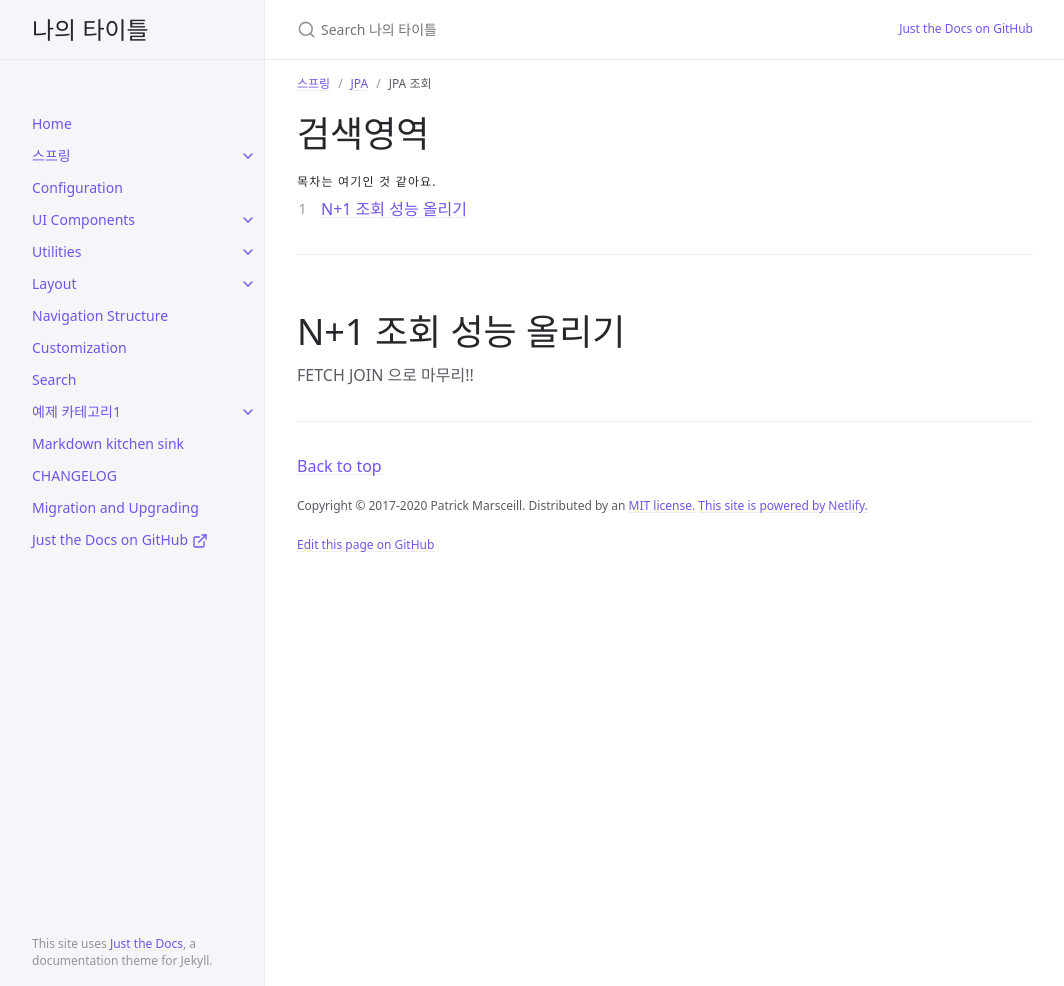
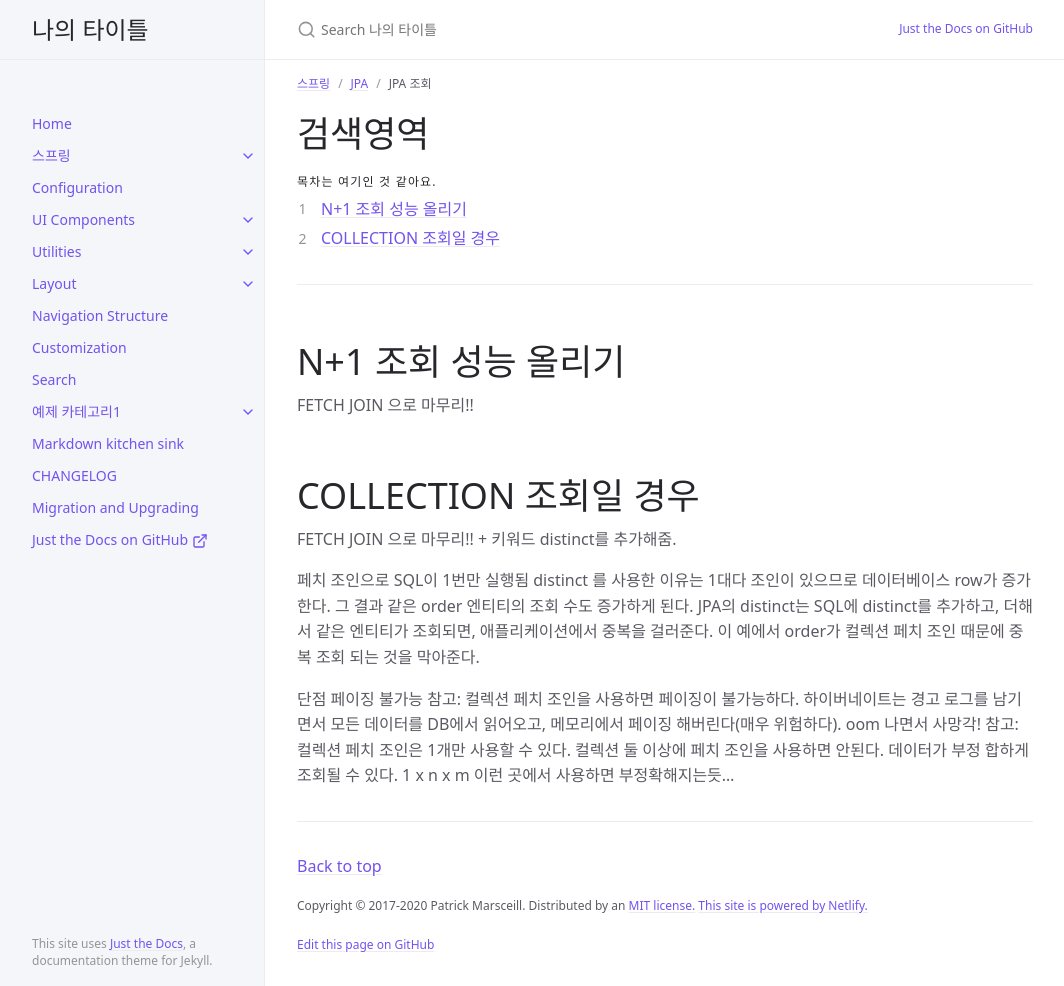
Before and after one commit to wlghks453/wlghks453.github.io, a Jekyll site: the page built from docs/spring/JPA-4.md, in a window 1280 px wide and 986 px high. Shown: the whole window, without its empty margins (107-1171 px from the left). Built offline with Jekyll 4.4.1, drawn with Linux system fonts in a browser that asks for light colours; cached includes are drawn as plain includes.

Commit message:
Update JPA-4.md

```diff
--- a/docs/spring/JPA-4.md
+++ b/docs/spring/JPA-4.md
@@ -21,3 +21,16 @@ nav_order: 4
 # N+1 조회 성능 올리기
 
 FETCH JOIN 으로 마무리!!
+
+# COLLECTION 조회일 경우
+
+FETCH JOIN 으로 마무리!! + 키워드 distinct를 추가해줌.
+
+페치 조인으로 SQL이 1번만 실행됨
+distinct 를 사용한 이유는 1대다 조인이 있으므로 데이터베이스 row가 증가한다. 그 결과 같은 order 엔티티의 조회 수도 증가하게 된다. JPA의 distinct는 SQL에 distinct를 추가하고,
+더해서 같은 엔티티가 조회되면, 애플리케이션에서 중복을 걸러준다. 이 예에서 order가 컬렉션 페치 조인 때문에 중복 조회 되는 것을 막아준다.
+
+단점
+페이징 불가능
+참고: 컬렉션 페치 조인을 사용하면 페이징이 불가능하다. 하이버네이트는 경고 로그를 남기면서 모든 데이터를 DB에서 읽어오고, 메모리에서 페이징 해버린다(매우 위험하다). oom 나면서 사망각!
+참고: 컬렉션 페치 조인은 1개만 사용할 수 있다. 컬렉션 둘 이상에 페치 조인을 사용하면 안된다. 데이터가 부정 합하게 조회될 수 있다.  1 x n x m 이런 곳에서 사용하면 부정확해지는듯...
```
